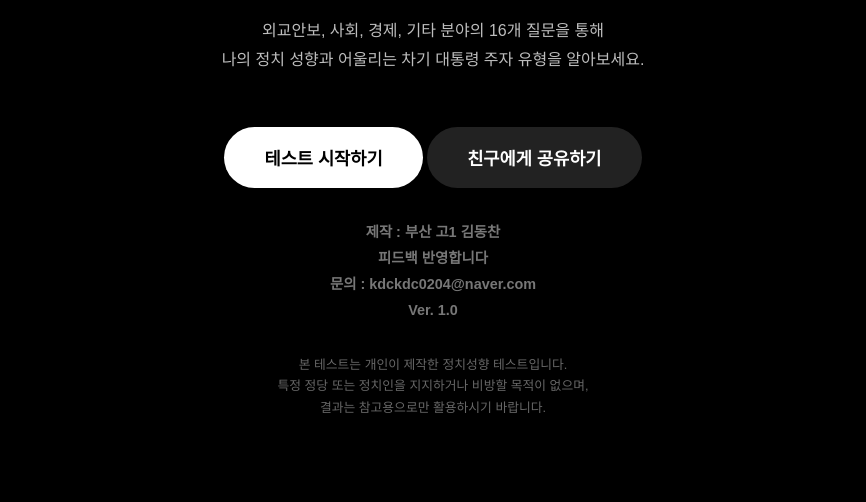
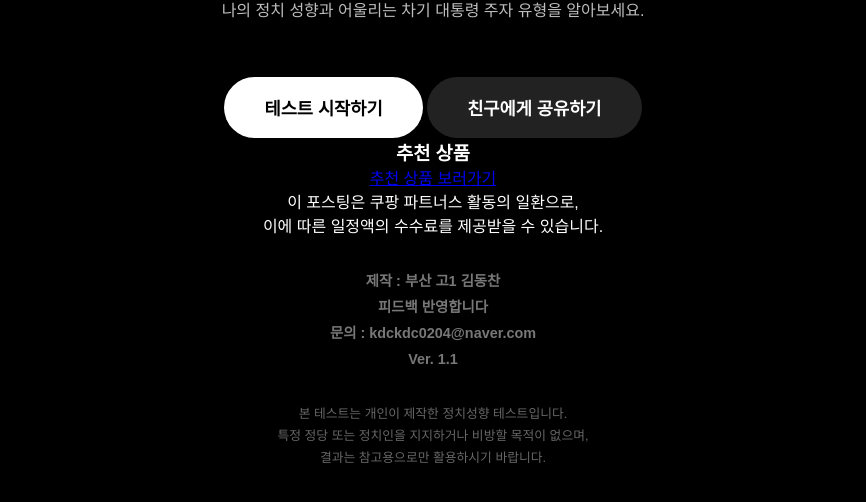
Before and after one commit to kdckdc204/2026-political-test, a plain HTML site: page index.html in a window 1280 px wide. Shown: the part 288-790 px from the top of the page, without its empty margins (207-1073 px from the left). Drawn offline with Linux system fonts and the light colour scheme.

Commit message:
Update index.html

```diff
--- a/index.html
+++ b/index.html
@@ -6,11 +6,10 @@
   <title>고1이 만든 2026 대한민국 정치성향테스트</title>
   <link rel="stylesheet" href="style.css">
 </head>
+
 <body>
-
   <main class="container">
 
-    <!-- 시작 화면 -->
     <section id="start-screen" class="screen active">
 
       <h1>
@@ -25,19 +24,33 @@
         나의 정치 성향과 어울리는 차기 대통령 주자 유형을 알아보세요.
       </p>
 
-      <button id="start-btn">
-        테스트 시작하기
-      </button>
+      <button id="start-btn">테스트 시작하기</button>
 
       <button id="share-btn" class="dark-btn">
         친구에게 공유하기
       </button>
 
+      <div class="coupang-box">
+        <h3>추천 상품</h3>
+
+        <a
+          class="coupang-link"
+          href="https://link.coupang.com/a/etgF0qOAJE"
+          target="_blank">
+          추천 상품 보러가기
+        </a>
+
+        <p class="coupang-notice">
+          이 포스팅은 쿠팡 파트너스 활동의 일환으로,<br>
+          이에 따른 일정액의 수수료를 제공받을 수 있습니다.
+        </p>
+      </div>
+
       <div class="credit">
         <p>제작 : 부산 고1 김동찬</p>
         <p>피드백 반영합니다</p>
         <p>문의 : kdckdc0204@naver.com</p>
-  <p>Ver. 1.0</p>
+        <p>Ver. 1.1</p>
       </div>
 
       <div class="notice">
@@ -48,26 +61,15 @@
 
     </section>
 
-    <!-- 질문 화면 -->
     <section id="quiz-screen" class="screen">
-
       <p id="progress-text"></p>
-
-      <h2 id="question-text">
-        질문이 표시됩니다.
-      </h2>
-
+      <h2 id="question-text">질문이 표시됩니다.</h2>
       <div id="answer-buttons"></div>
-
     </section>
 
-    <!-- 결과 화면 -->
     <section id="result-screen" class="screen">
-
       <h1>테스트 결과</h1>
-
       <h2 id="result-title"></h2>
-
       <p id="result-score"></p>
 
       <button id="candidate-btn">
@@ -81,27 +83,20 @@
       <button id="restart-btn">
         다시 하기
       </button>
-
     </section>
 
-    <!-- 후보 추천 화면 -->
     <section id="candidate-screen" class="screen">
-
       <h1>나와 맞는 차기 대통령 주자</h1>
-
       <p id="candidate-subtitle" class="subtitle"></p>
-
       <div id="candidate-list" class="candidate-list"></div>
 
       <button id="back-result-btn">
         결과로 돌아가기
       </button>
-
     </section>
 
   </main>
 
   <script src="script.js"></script>
-
 </body>
 </html>
```
Lines whose indentation alone changed are shown as unchanged.
